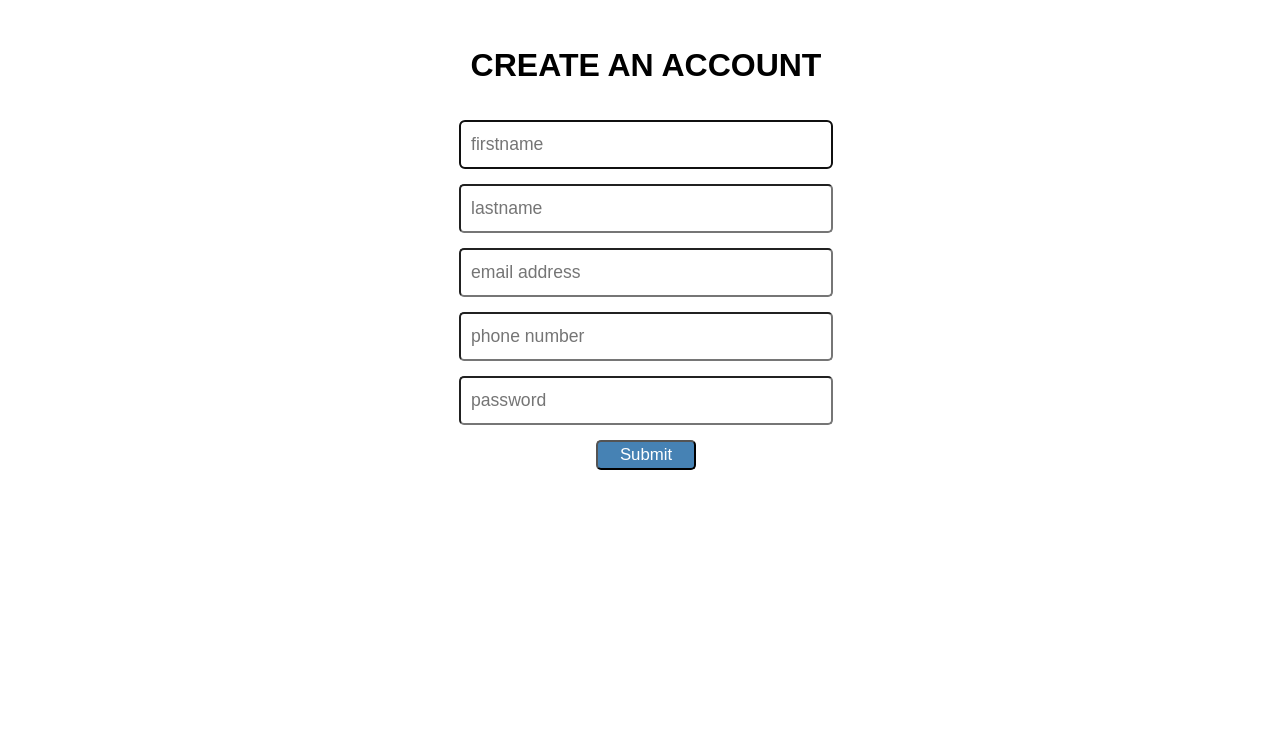
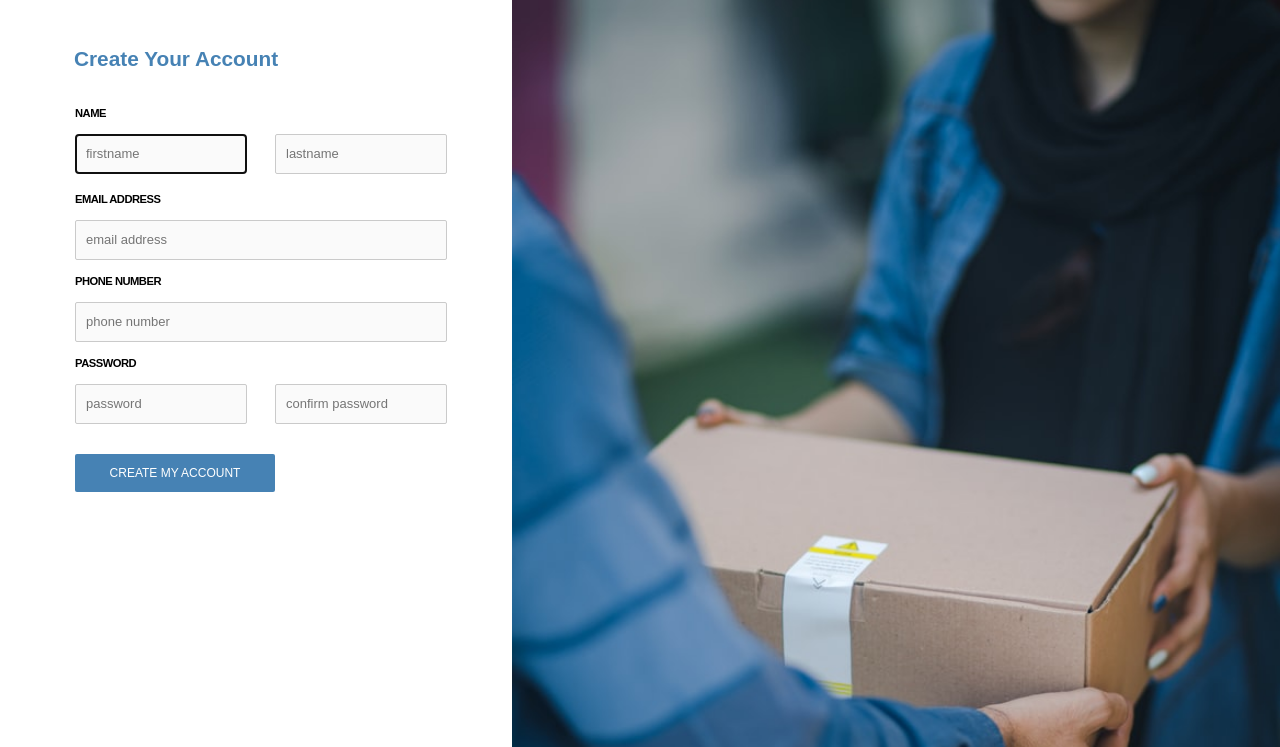
Before and after one commit to Hurntre/SendIT, a website: page UI/signUp.html in a window 1280 px wide. Shown: the part 53-800 px from the top of the page. Drawn offline with Linux system fonts and the light colour scheme.

Commit message:
feature(Authentication):  Updated Login & SignUp

```diff
--- a/UI/authPages.css
+++ b/UI/authPages.css
@@ -13,6 +13,7 @@ body {
   background: steelblue;
   color: white;
   overflow: hidden;
+  font-size: 14.5px;
 }
 
 .navbar a {
@@ -35,19 +36,66 @@ body {
   }
 }
 
-#formArea {
-  max-width: 450px;
-  margin: 50px auto;
+/* form */
+#mainView {
+  display: flex;
+  height: 100vh;
+  margin-top: -50px;
+  z-index: -1;
+  position: relative;
 }
 
+#formSide {
+  width: 40%;
+}
+
+#formPageImage {
+  width: 60%;
+  background-image: url(./Images/photo.jpg);
+  background-size: cover;
+}
+
+@media screen and (max-width: 1200px) and (min-width: 720px) {
+  #formPageImage {
+    width: 40%;
+  }
+  #formSide {
+    width: 60%;
+  }
+}
+
+@media screen and (max-width: 720px) {
+  #formPageImage {
+    display: none;
+  }
+  #formSide {
+    width: 100%;
+  }
+}
+
+#formArea {
+  width: 450px;
+  margin: 100px auto;
+}
 fieldset {
   border: none;
-  text-align: center;
+}
+legend {
+  font-size: 20.8px;
+  font-weight: 700;
+  text-align: left;
+  margin-left: 27px;
+  color: steelblue;
 }
 
-legend {
-  font-size: 2rem;
-  font-weight: bold;
+@media screen and (max-width: 720px) {
+  #formArea {
+    margin-top: 150px;
+  }
+  legend {
+    font-size: 20.8px;
+    text-align: center;
+  }
 }
 
 form {
@@ -57,21 +105,52 @@ form {
 form input {
   display: block;
   width: 350px;
-  margin: 15px auto;
-  height: 25px;
-  line-height: 25px;
-  padding: 10px;
-  border-radius: 5px;
-  font-size: 1.1rem;
+  margin-bottom: 15px;
+  height: 18px;
+  font-size: 13px;
+  border: 1px solid #cacaca;
+  cursor: text;
+  background: #fafafa;
 }
 
-button {
+form input,
+form button {
+  line-height: 18px;
+  padding: 0.625rem;
+  border-radius: 2px;
+  margin-top: 15px;
+}
+
+form button {
   background: steelblue;
   color: white;
+  width: 200px;
+  font-size: 12px;
+  border: none;
+}
+
+form button.login-button {
   width: 100px;
-  height: 30px;
-  border-radius: 5px;
-  font-size: 1.05rem;
+}
+
+label {
+  display: block;
+  font-size: 11.2px;
+  font-weight: 600;
+  text-transform: uppercase;
+  margin-top: 4px;
+  letter-spacing: -0.5px;
+}
+
+.split-fields {
+  display: flex;
+  flex-direction: row;
+  justify-content: space-between;
+}
+
+.split-fields input {
+  display: inline-block;
+  width: 150px;
 }
 
 /* Homepage specific designs */
--- a/UI/signUp.html
+++ b/UI/signUp.html
@@ -2,7 +2,7 @@
 <html>
     <head>
         <title>
-            SENDIT - LOGIN
+            SendIT | SIGNUP
         </title>
         <meta charset="UTF-8">
         <link rel="stylesheet" href="authPages.css" type="text/css">
@@ -22,11 +22,14 @@
                        </div>
             </nav>
         </header>
-
+        <div id="mainView">
+            <div id="formSide">
                 <section id="formArea">
                     <fieldset>
-                <legend>CREATE AN ACCOUNT</legend>
+                        <legend>Create Your Account</legend>
                         <form action="" method="" >
+                            <label> name </label>
+                            <div class="split-fields" >
                                 <input type="text"
                                         required
                                         placeholder="firstname"
@@ -40,22 +43,39 @@
                                         pattern="[a-zA-Z]{5,}"
                                         maxlength="30"
                                         name="lastName">
+                            </div>
+                            <label> email address </label>
                                 <input type="email"
                                         required
                                         placeholder="email address"
                                         name="email">
+                            <label> phone number </label>
                                 <input type="tel"
                                         required
                                         placeholder="phone number"
                                         name="phone_number">
+                            <label> password </label>
+                            <div class="split-fields" >
                                 <input type="password"
                                         required
                                         placeholder="password"
                                         name="password"
                                         minlength="8">
-                        <button id="signUp-button">Submit</button>
+                                <input type="password"
+                                        required
+                                        placeholder="confirm password"
+                                        name="password"
+                                        minlength="8">
+                            </div>
+                                <button id="signUp-button">CREATE MY ACCOUNT</button>
                         </form>
                     </fieldset>
                 </section>
+            </div>
+            <div id="formPageImage">
+
+            </div>
+        </div>
+
     </body>
 </html>
```
Also changed, not shown: UI/logIn.html (+25 -12 lines), UI/Images/photo.jpg (added). Lines whose indentation alone changed are shown as unchanged.
